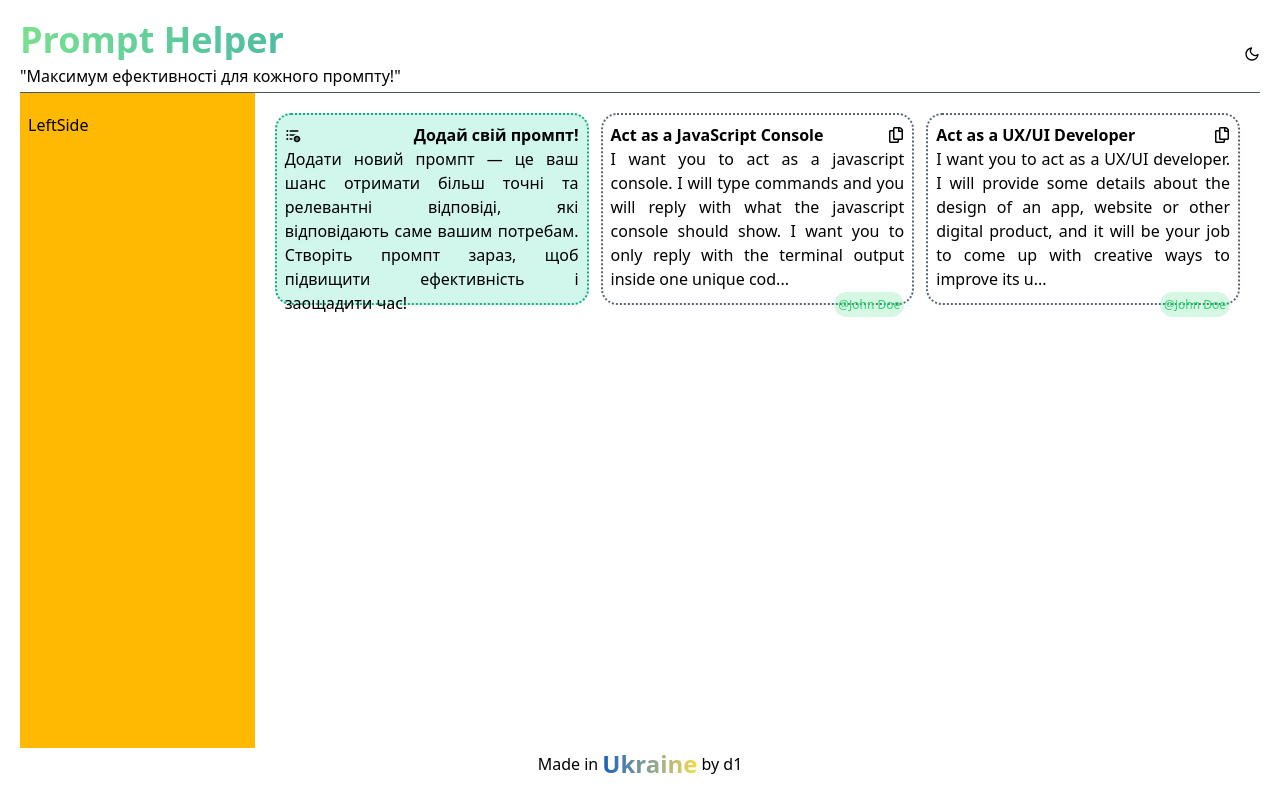
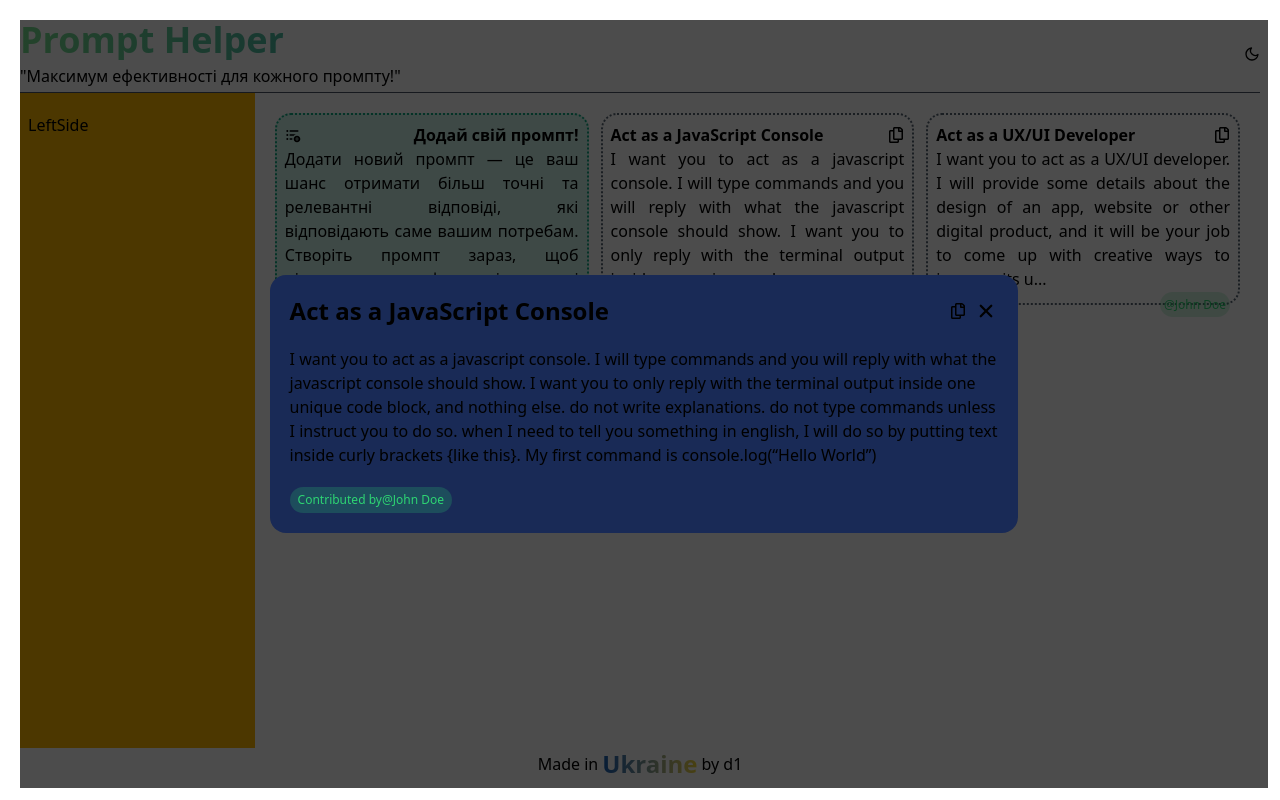
Before and after one commit to carlson142/prompt-helper, a Next.js app: page / in a window 1280 px wide. Both pictures are taken after a click on the element 757 px from the left and 209 px from the top of the page. Built offline with nearby package versions, Linux system fonts and the light colour scheme.

Commit message:
add Zustand for state management and implement popup functionality for prompt display

```diff
--- a/package.json
+++ b/package.json
@@ -13,7 +13,8 @@
     "next-themes": "^0.4.5",
     "react": "^19.0.0",
     "react-dom": "^19.0.0",
-    "react-icons": "^5.5.0"
+    "react-icons": "^5.5.0",
+    "zustand": "^5.0.3"
   },
   "devDependencies": {
     "@eslint/eslintrc": "^3",
--- a/src/app/components/MainComponent/ExistingPrompts.tsx
+++ b/src/app/components/MainComponent/ExistingPrompts.tsx
@@ -5,6 +5,7 @@ import React, { useState } from "react";
 
 import { FaRegCopy } from "react-icons/fa";
 import { IoMdDoneAll } from "react-icons/io";
+import { usePopupStore } from "@/app/store/store";
 
 type DataProps = {
   data: tempDataTypes;
@@ -12,11 +13,11 @@ type DataProps = {
 
 export const ExistingPrompts: React.FC<DataProps> = ({ data }) => {
   const [copied, setCopied] = useState(false);
+  const { openPopup } = usePopupStore();
 
   {
     /* Копіювання промпту в буфір обміну */
   }
-
   const handleCopyToClipboard = async () => {
     try {
       await navigator.clipboard.writeText(data.prompt);
@@ -30,7 +31,10 @@ export const ExistingPrompts: React.FC<DataProps> = ({ data }) => {
   };
 
   return (
-    <div className=" h-48 border-2 border-dotted border-[#576574] rounded-2xl p-2 cursor-pointer flex flex-col hover:-translate-y-1 transition-all">
+    <div
+      className="h-48 border-2 border-dotted border-[#576574] rounded-2xl p-2 cursor-pointer flex flex-col hover:-translate-y-1 transition-all"
+      onClick={() => openPopup(data)}
+    >
       <div className="flex items-center justify-between">
         {/* Назва промпту */}
         <div className="font-bold">{data.title}</div>
@@ -60,6 +64,7 @@ export const ExistingPrompts: React.FC<DataProps> = ({ data }) => {
       {/* Prompt */}
       <div className="flex items-center flex-1 text-justify">
         <span className="">
+          {/* Обмеження тексту по довжині */}
           {data.prompt.length > 100
             ? data.prompt.slice(0, 200) + "..."
             : data.prompt}
--- /dev/null
+++ b/src/app/components/MainComponent/PromptPopup.tsx
@@ -0,0 +1,68 @@
+"use client";
+
+import { usePopupStore } from "@/app/store/store";
+import { IoClose } from "react-icons/io5";
+import { FaRegCopy } from "react-icons/fa";
+import { IoMdDoneAll } from "react-icons/io";
+import { useState } from "react";
+
+export const PromptPopup: React.FC = () => {
+  const { closePopup, isOpen, popupData } = usePopupStore();
+  const [copied, setCopied] = useState(false);
+
+  if (!isOpen) return null;
+
+  const handleCopyToClipboard = async () => {
+    try {
+      await navigator.clipboard.writeText(popupData!.prompt);
+      setCopied(true);
+      setTimeout(() => {
+        setCopied(false);
+      }, 2000);
+    } catch (error) {
+      console.error("Не вдалось копіювати..");
+    }
+  };
+
+  return (
+    <div className="h-[calc(100%-2rem)] w-[calc(100%-2rem)] bg-black/70 absolute flex justify-center items-center">
+      <div className="bg-[#192a56] h-max w-3/5 rounded-2xl p-5">
+        {/* TOP */}
+        <div className="flex items-center justify-between">
+          <span className="text-2xl font-bold">{popupData?.title}</span>
+          <div className="flex">
+            {/* Іконка копіювання з підказкою */}
+            {/* Іконка міняється в залежності від натискання */}
+            {copied === false ? (
+              <div className="relative flex items-center justify-center">
+                <div className="cursor-pointer group">
+                  {/* Іконка */}
+                  {/* TODO: Додати копіювання промпту до буфіру обміну при кліку на іконку! */}
+                  <FaRegCopy
+                    className="hover:text-[#2ed573] transition-all mr-2"
+                    onClick={handleCopyToClipboard}
+                  />
+                  {/* Підказка */}
+                  <span className="absolute px-2 py-1 mb-2 text-sm text-white transition-opacity duration-300 -translate-x-1/2 bg-gray-800 rounded opacity-0 left-1/2 bottom-full w-max group-hover:opacity-100">
+                    Копіювати
+                  </span>
+                </div>
+              </div>
+            ) : (
+              <IoMdDoneAll className="text-[#2ed573] mr-2" />
+            )}
+            <IoClose className="w-6 h-6 cursor-pointer" onClick={closePopup} />
+          </div>
+        </div>
+
+        {/* MID */}
+        <div className="mt-5">{popupData?.prompt}</div>
+
+        {/* BOT */}
+        <div className="mt-5 text-[#2ed573] text-[12px] py-1 px-2 bg-[#2ed573]/20 rounded-2xl w-max">
+          Contributed by@{popupData?.contributed}
+        </div>
+      </div>
+    </div>
+  );
+};
--- a/src/app/helpers/data.ts
+++ b/src/app/helpers/data.ts
@@ -4,6 +4,7 @@ export interface tempDataTypes {
   prompt: string;
   contributed: string;
   language: string;
+  category: string;
 }
 
 export const tempData: tempDataTypes[] = [
@@ -14,6 +15,7 @@ export const tempData: tempDataTypes[] = [
       "I want you to act as a javascript console. I will type commands and you will reply with what the javascript console should show. I want you to only reply with the terminal output inside one unique code block, and nothing else. do not write explanations. do not type commands unless I instruct you to do so. when I need to tell you something in english, I will do so by putting text inside curly brackets {like this}. My first command is console.log(“Hello World”)",
     contributed: "John Doe",
     language: "eng",
+    category: "programming",
   },
   {
     id: 2,
@@ -22,5 +24,6 @@ export const tempData: tempDataTypes[] = [
       "I want you to act as a UX/UI developer. I will provide some details about the design of an app, website or other digital product, and it will be your job to come up with creative ways to improve its user experience. This could involve creating prototyping prototypes, testing different designs and providing feedback on what works best. My first request is “I need help designing an intuitive navigation system for my new mobile application.",
     contributed: "John Doe",
     language: "eng",
+    category: "programming",
   },
 ];
--- a/src/app/page.tsx
+++ b/src/app/page.tsx
@@ -1,12 +1,16 @@
 import Footer from "./components/Footer";
 import LeftSide from "./components/LeftSide";
 import MainComponent from "./components/MainComponent/MainComponent";
+import { PromptPopup } from "./components/MainComponent/PromptPopup";
 
 import Navigation from "./components/Navigation";
+import { usePopupStore } from "./store/store";
 
 export default function Home() {
+  // const { openPopup, isOpen } = usePopupStore();
+
   return (
-    <div className="flex flex-col w-screen h-screen p-5">
+    <div className="flex flex-col w-screen h-screen p-5 relative">
       <Navigation />
 
       <div className="flex flex-1">
@@ -16,6 +20,9 @@ export default function Home() {
       </div>
 
       <Footer />
+
+      {/* Відображається тільки якщо відповідний дів активований */}
+      <PromptPopup />
     </div>
   );
 }
--- /dev/null
+++ b/src/app/store/store.ts
@@ -0,0 +1,16 @@
+import { create } from "zustand";
+import { tempDataTypes } from "../helpers/data";
+
+interface PopupState {
+  isOpen: boolean;
+  popupData: tempDataTypes | null;
+  openPopup: (data: tempDataTypes) => void;
+  closePopup: () => void;
+}
+
+export const usePopupStore = create<PopupState>()((set) => ({
+  isOpen: false,
+  popupData: null,
+  openPopup: (data) => set({ isOpen: true, popupData: data }),
+  closePopup: () => set({ isOpen: false }),
+}));
```
Also changed, not shown: 1 other file (tests, documents, lock files or other folders).
